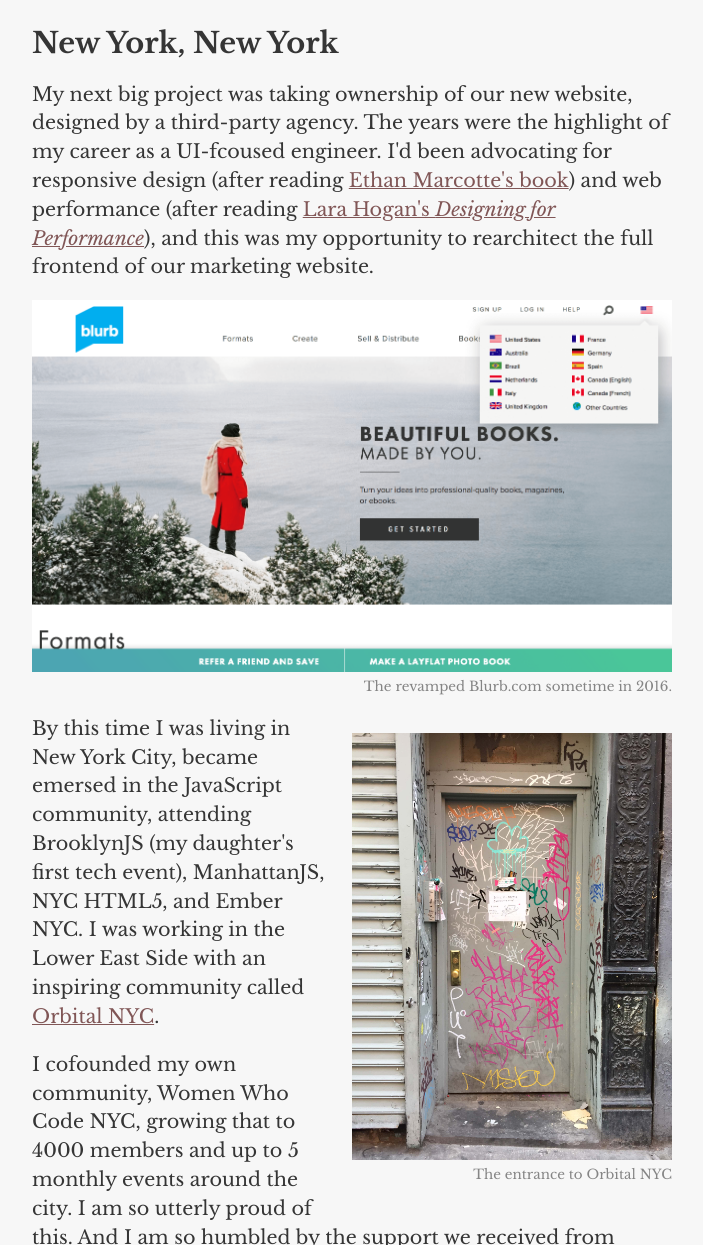
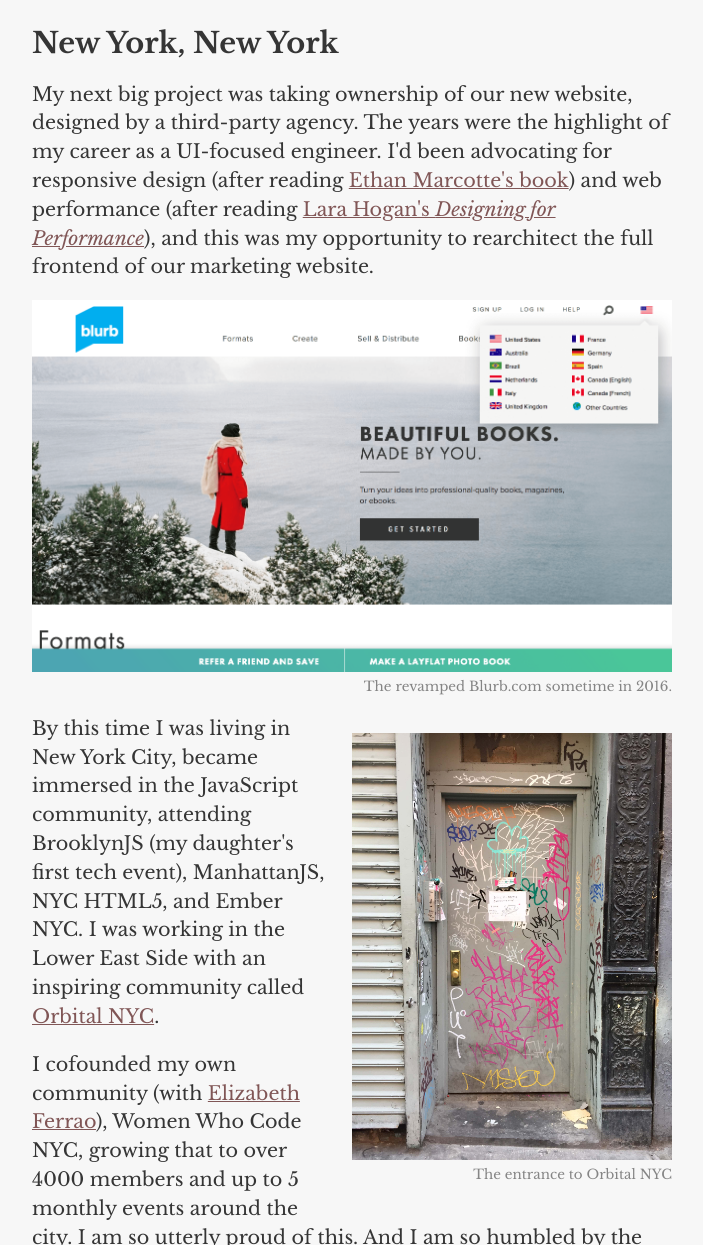
Before and after one commit to chicagoing/estella.dev, an Eleventy site: page src/work/index.html in a window 1280 px wide. Shown: the part 1555-2800 px from the top of the page, without its empty margins (288-991 px from the left). Built offline with nearby package versions, Linux system fonts and the light colour scheme; Eleventy itself is replaced by a stand-in of ours; files that its build step writes are made by us from their sources.

Commit message:
Tweaks and fixes

```diff
--- a/src/_includes/css/main.css
+++ b/src/_includes/css/main.css
@@ -106,12 +106,12 @@ time {
 time:before {
   content: '';
   display: inline-block;
-  border-width: .625em;
+  border-width: .85em;
   border-color: transparent;
   border-style: solid;
   border-right-color: var(--color--bg--light-pink);
   border-top-color: var(--color--bg--light-pink);
-  left: -1.25em;
+  left: -1.7em;
   top: 0;
   position: absolute;
 }
--- a/src/work/index.html
+++ b/src/work/index.html
@@ -10,7 +10,7 @@ title: Work
     <h2>Let's rewind ⏪</h2>
     <p>
       I started my career at <a href="https://www.webitects.com/">Webitects</a>, a small design firm in Chicago.
-      I loved the work we got to do, so much so that I stuck around for 11 years — yes, you read that correctly.
+      I loved the work we got to do, so much so that I stuck around for 11 years — yes, you read that right.
       I had a hand in building the <a href="https://shop.artic.edu/">Art Institute of Chicago's first ecommerce site</a>,
       websites for charter schools, and annual onine survey tool for <abbr title="Chicago Public Schools">CPS</abbr> principals,
       <a href="https://www.metroplanning.org/index.html">Metropolitan Planning Council</a>, and local restaurants (my original
@@ -38,7 +38,7 @@ title: Work
     <h2>New York, New York</h2>
     <p>
       My next big project was taking ownership of our new website, designed by a third-party agency. The years were
-      the highlight of my career as a UI-fcoused engineer. I'd been advocating for responsive design (after reading
+      the highlight of my career as a UI-focused engineer. I'd been advocating for responsive design (after reading
       <a href="https://abookapart.com/products/responsive-web-design">Ethan Marcotte's book</a>) and web performance (after reading <a href="http://designingforperformance.com/">Lara Hogan's <em>Designing for Performance</em></a>), and
       this was my opportunity to rearchitect the full frontend of our marketing website.
     </p>
@@ -51,16 +51,18 @@ title: Work
       <figcaption>The entrance to Orbital NYC</figcaption>
     </figure>
     <p>
-      By this time I was living in New York City, became emersed in the JavaScript community, attending BrooklynJS
+      By this time I was living in New York City, became immersed in the JavaScript community, attending BrooklynJS
       (my daughter's first tech event), ManhattanJS, NYC HTML5, and Ember NYC. I was working in
       the Lower East Side with an inspiring community called <a href="https://orbital.nyc/">Orbital NYC</a>.
     </p>
     <p>
-      I cofounded my own community, Women Who Code NYC, growing that to 4000 members and up to 5 monthly events
-      around the city. I am so utterly proud of this. And I am so humbled by the support we received from other event organizers in NYC;
+      I cofounded my own community (with <a href="https://twitter.com/MusingMurmurs">Elizabeth Ferrao</a>),
+      Women Who Code NYC, growing that to over 4000 members and up to 5 monthly events
+      around the city. I am so utterly proud of this. And I am so humbled by the support we received from other
+      event organizers and women in the community (Rebecca Miller-Webster, Celia La, Sasha Laundy, Vanessa Hurst, to name a few);
       organizations like DonorsChoose.org, Condé Nast, Etsy, LinkedIn, and Fog Creek; and the wonderful women that stepped up to
       help us organize events — Brenda Deverell Cortez, Barbara Livar, Erin Zobitz, Cindy Juarez. We had events with
-      Lara Hogan, Neha Batra, Camille Fournier, Joel Spolksy, Nathalie Molina Niño — looking back, I'm amazed.
+      Alex Qin, Lara Hogan, Neha Batra, Camille Fournier, Joel Spolksy, Nathalie Molina Niño — looking back, I'm amazed.
     </p>
     <p>Did I mention that I had a baby in NYC, too?</p>
     <figure>
```
Also changed, not shown: src/blog/resources-for-new-frontend-engineers.html (+1 -0 lines).
